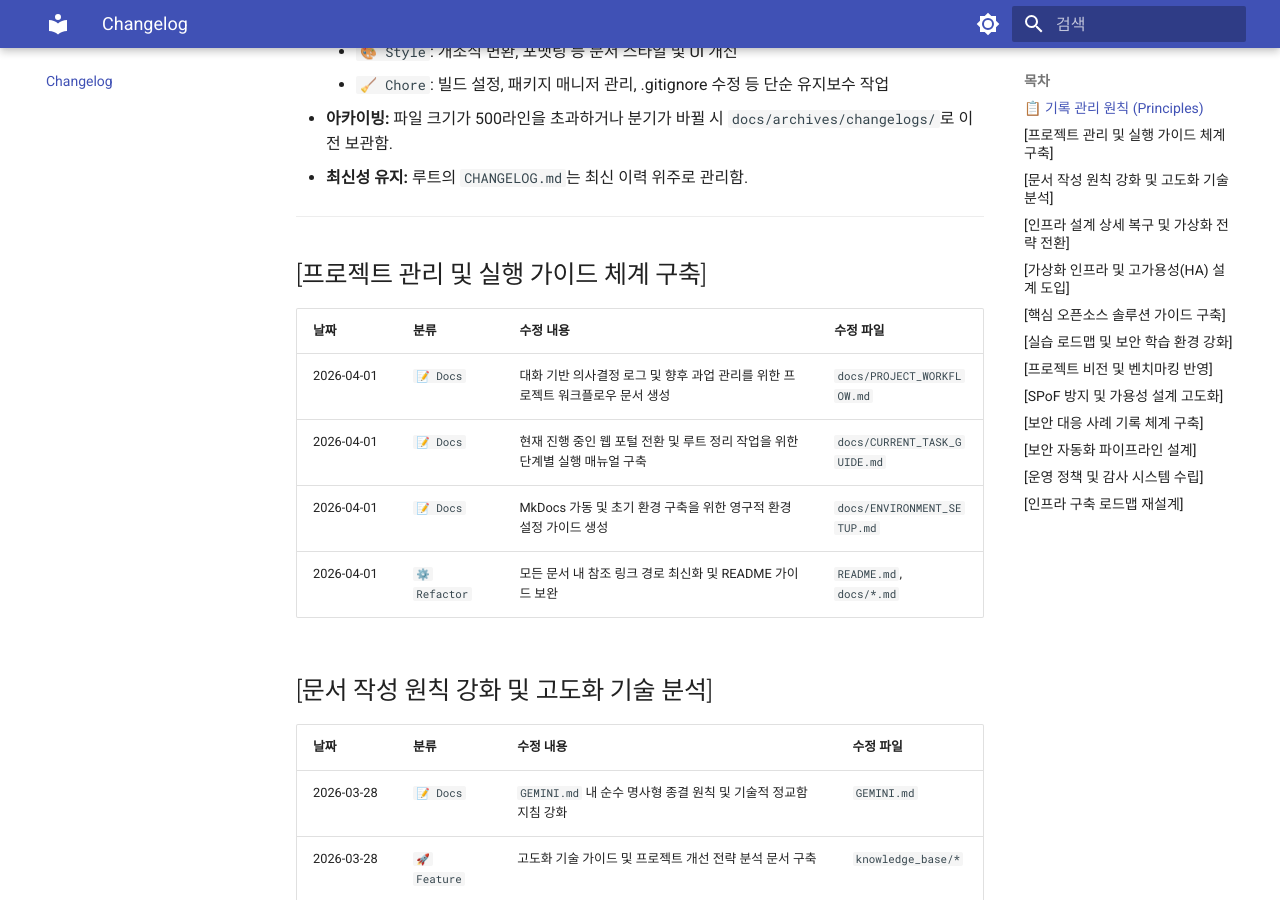
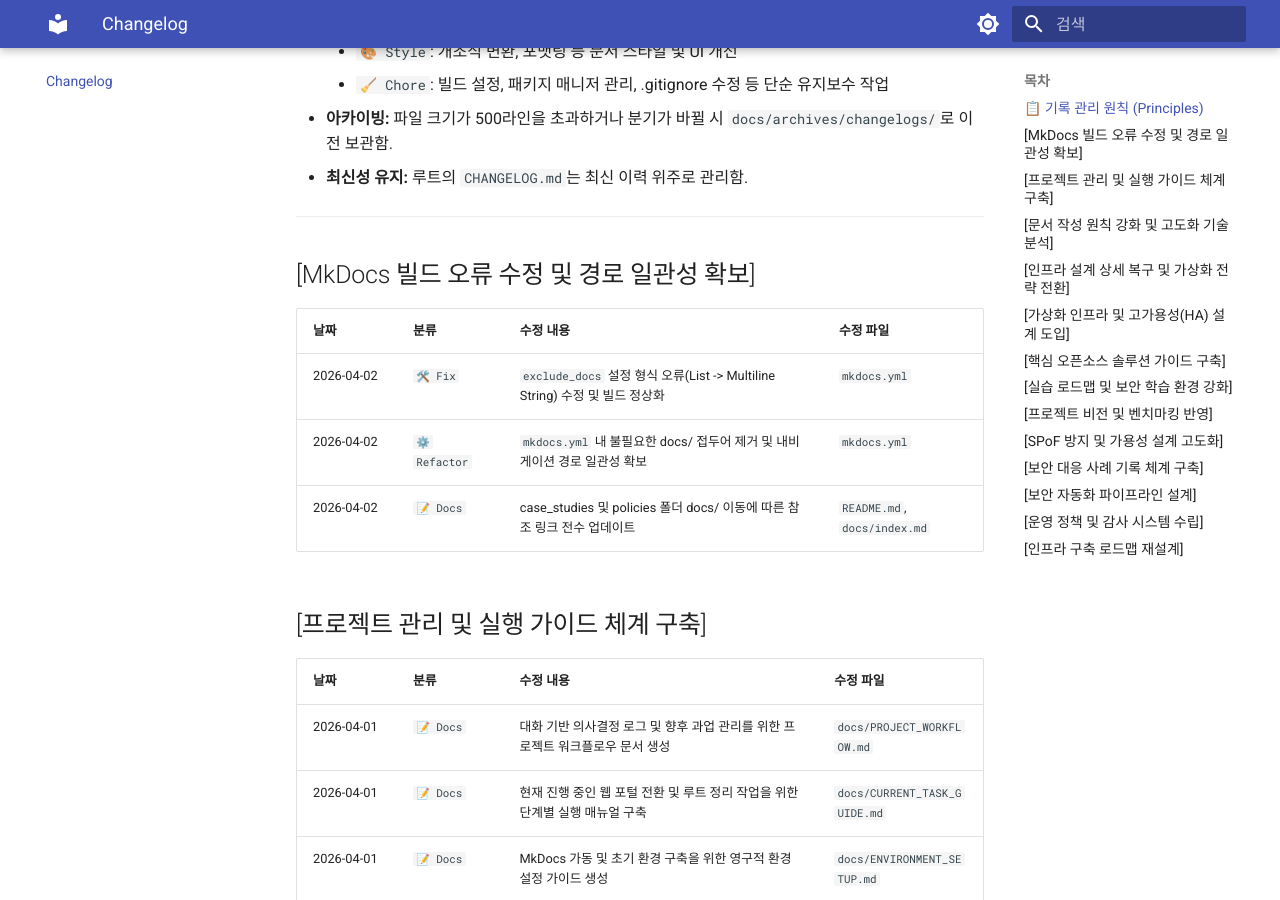
Before and after one commit to ksj686/cloud_infra, an MkDocs documentation site: the page built from docs/CHANGELOG.md, in a window 1280 px wide and 900 px high, scrolled down 608 px. Built offline with MkDocs 1.6.1 and Material for MkDocs 9.7.7, drawn with Linux system fonts in a browser that asks for light colours.

Commit message:
docs: CHANGELOG 업데이트

```diff
--- a/docs/CHANGELOG.md
+++ b/docs/CHANGELOG.md
@@ -18,6 +18,13 @@
 - **최신성 유지:** 루트의 `CHANGELOG.md`는 최신 이력 위주로 관리함.
 
 ---
+
+## [MkDocs 빌드 오류 수정 및 경로 일관성 확보]
+| 날짜 | 분류 | 수정 내용 | 수정 파일 |
+| :--- | :--- | :--- | :--- |
+| 2026-04-02 | `🛠️ Fix` | `exclude_docs` 설정 형식 오류(List -> Multiline String) 수정 및 빌드 정상화 | `mkdocs.yml` |
+| 2026-04-02 | `⚙️ Refactor` | `mkdocs.yml` 내 불필요한 docs/ 접두어 제거 및 내비게이션 경로 일관성 확보 | `mkdocs.yml` |
+| 2026-04-02 | `📝 Docs` | case_studies 및 policies 폴더 docs/ 이동에 따른 참조 링크 전수 업데이트 | `README.md`, `docs/index.md` |
 
 ## [프로젝트 관리 및 실행 가이드 체계 구축]
 | 날짜 | 분류 | 수정 내용 | 수정 파일 |
```
